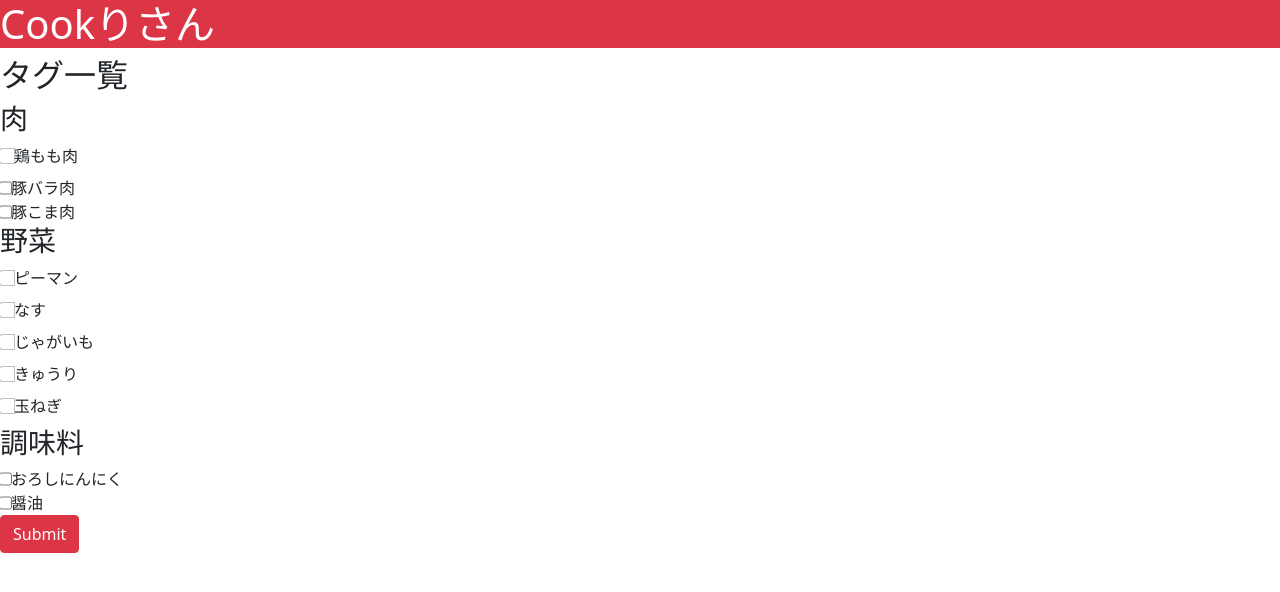
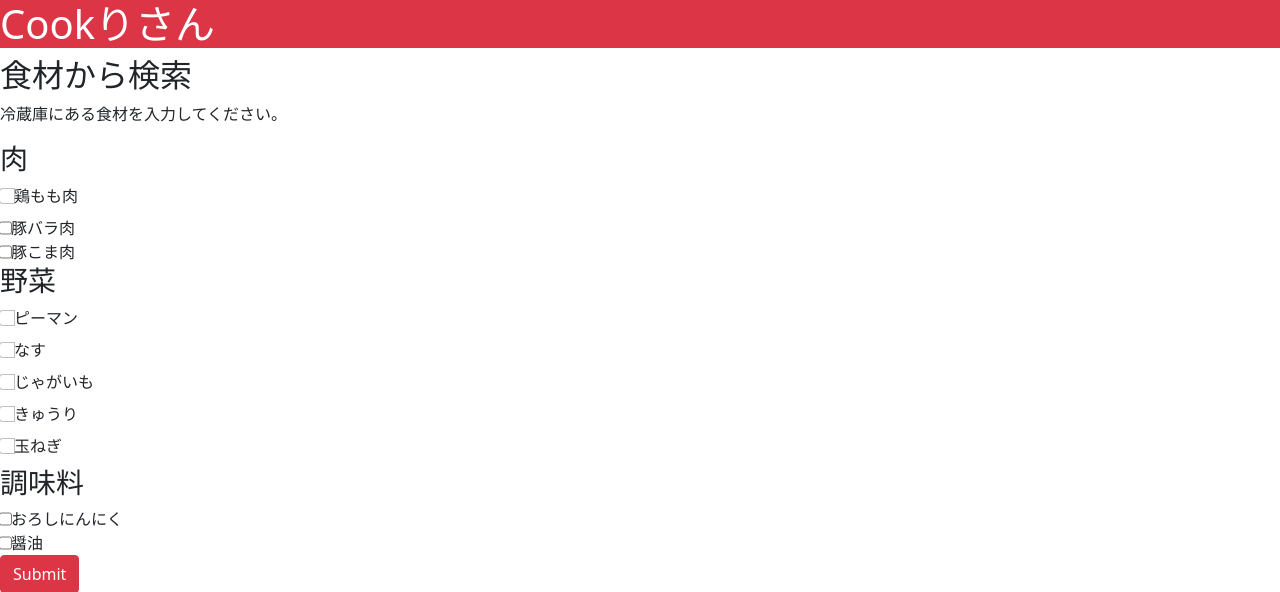
Before and after one commit to enpitut2022/cookri-san, a FastAPI app: page / in a window 1280 px wide. Shown: the top 592 px of the page. Run offline with FastAPI, Linux system fonts and the light colour scheme.

Commit message:
説明を追加しました

```diff
--- a/templates/main.html
+++ b/templates/main.html
@@ -8,7 +8,8 @@
     </head>
     <body>
         <h1 class="bg-danger text-white">Cookりさん</h1>
-        <h2>タグ一覧</h2>
+        <h2>食材から検索</h2>
+        <p>冷蔵庫にある食材を入力してください。</p>
         <form action="/result" method="GET">
             <div class="input-group">
                 <h3>肉</h3>
--- a/templates/result.html
+++ b/templates/result.html
@@ -10,6 +10,7 @@
         </title>
         <link href="https://cdn.jsdelivr.net/npm/bootstrap@5.0.2/dist/css/bootstrap.min.css" rel="stylesheet" integrity="sha384-EVSTQN3/azprG1Anm3QDgpJLIm9Nao0Yz1ztcQTwFspd3yD65VohhpuuCOmLASjC" crossorigin="anonymous">
         <script src="https://cdn.jsdelivr.net/npm/bootstrap@5.0.2/dist/js/bootstrap.bundle.min.js" integrity="sha384-MrcW6ZMFYlzcLA8Nl+NtUVF0sA7MsXsP1UyJoMp4YLEuNSfAP+JcXn/tWtIaxVXM" crossorigin="anonymous"></script>
+        <meta name="viewport" content="width=device-width, initial-scale=1" />
     </head>
     <body>
         <h1 class="bg-danger"><a href="/" class="text-decoration-none text-white">Cookりさん</a></h1>
```
